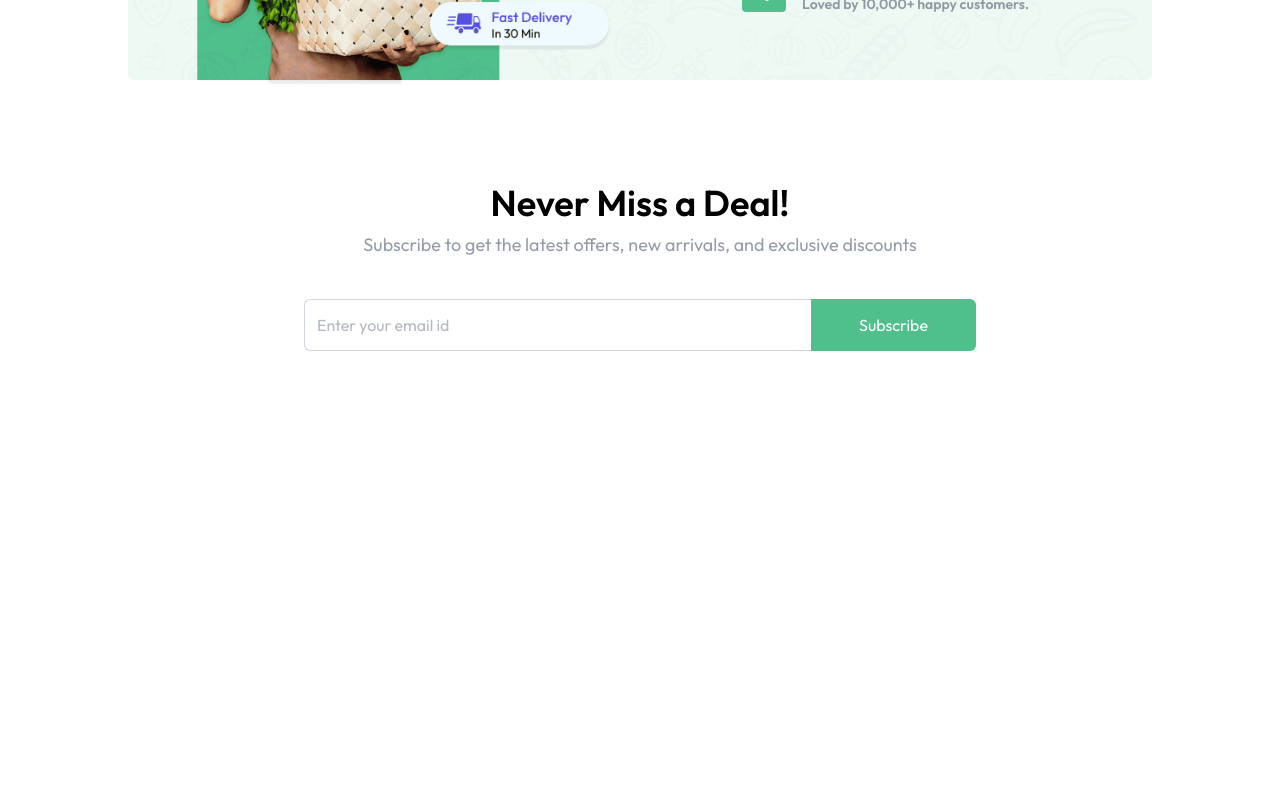
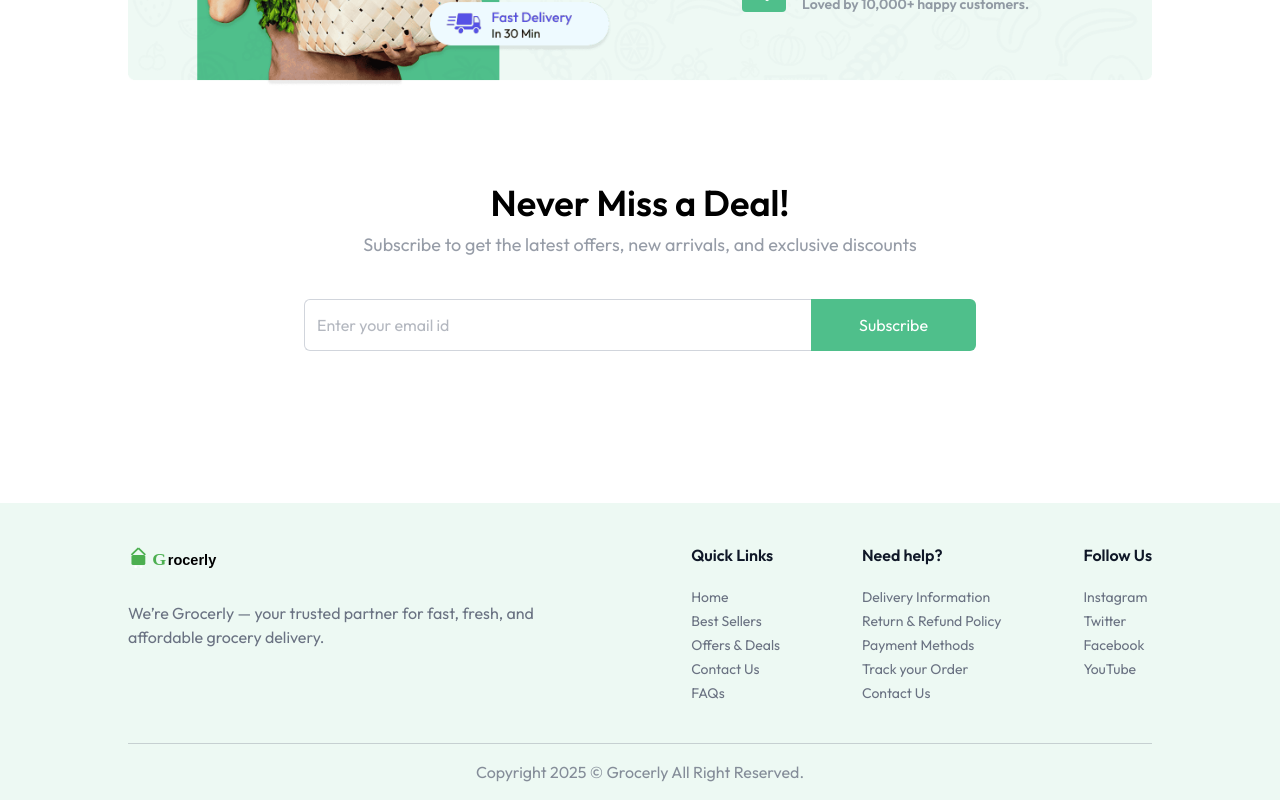
Before and after one commit to mahsa199170/grocery-delivery-website, a React (Vite) app in the folder client/: page / in a window 1280 px wide. Shown: the part 1911-2711 px from the top of the page. Before the commit the page ends 2318 px from the top, so only its background shows below. Built offline with nearby package versions, Linux system fonts and the light colour scheme.

Commit message:
Added footer

```diff
--- a/client/src/App.jsx
+++ b/client/src/App.jsx
@@ -3,6 +3,7 @@
 import { Routes, Route, useLocation } from 'react-router-dom';
 import Home from './pages/Home';
 import { Toaster } from 'react-hot-toast';
+import Footer from './components/Footer';
 const App = () => {
   const isSellerPath = useLocation().pathname.includes('/seller');
 
@@ -17,6 +18,7 @@
           <Route path="/" element={<Home />} />
         </Routes>
       </div>
+      {!isSellerPath && <Footer />}
     </div>
   );
 };
--- /dev/null
+++ b/client/src/components/Footer.jsx
@@ -0,0 +1,44 @@
+import { footerLinks, assets } from '../assets/assets';
+
+const Footer = () => {
+  return (
+    <div className="px-6 md:px-16 lg:px-24 xl:px-32 mt-24 bg-primary/10">
+      <div className="flex flex-col md:flex-row items-start justify-between gap-10 py-10 border-b border-gray-500/30 text-gray-500">
+        <div>
+          <img
+            className="w-34 md:w-32"
+            src={assets.grocerly_logo_final}
+            alt="logo"
+          />
+          <p className="max-w-[410px] mt-6">
+            We’re Grocerly — your trusted partner for fast, fresh, and
+            affordable grocery delivery.
+          </p>
+        </div>
+        <div className="flex flex-wrap justify-between w-full md:w-[45%] gap-5">
+          {footerLinks.map((section, index) => (
+            <div key={index}>
+              <h3 className="font-semibold text-base text-gray-900 md:mb-5 mb-2">
+                {section.title}
+              </h3>
+              <ul className="text-sm space-y-1">
+                {section.links.map((link, i) => (
+                  <li key={i}>
+                    <a href={link.url} className="hover:underline transition">
+                      {link.text}
+                    </a>
+                  </li>
+                ))}
+              </ul>
+            </div>
+          ))}
+        </div>
+      </div>
+      <p className="py-4 text-center text-sm md:text-base text-gray-500/80">
+        Copyright {new Date().getFullYear()} © Grocerly All Right Reserved.
+      </p>
+    </div>
+  );
+};
+
+export default Footer;
```
